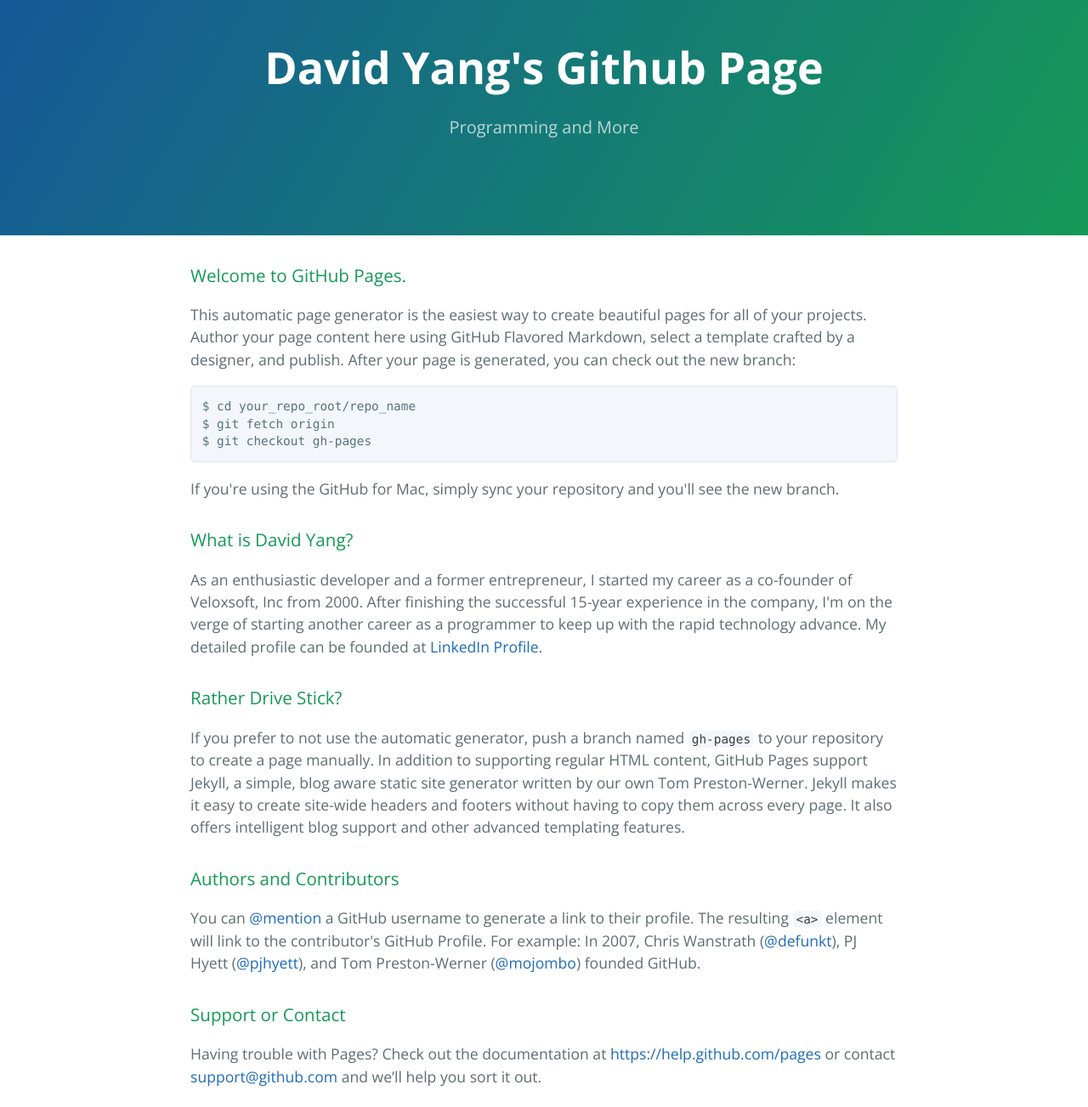
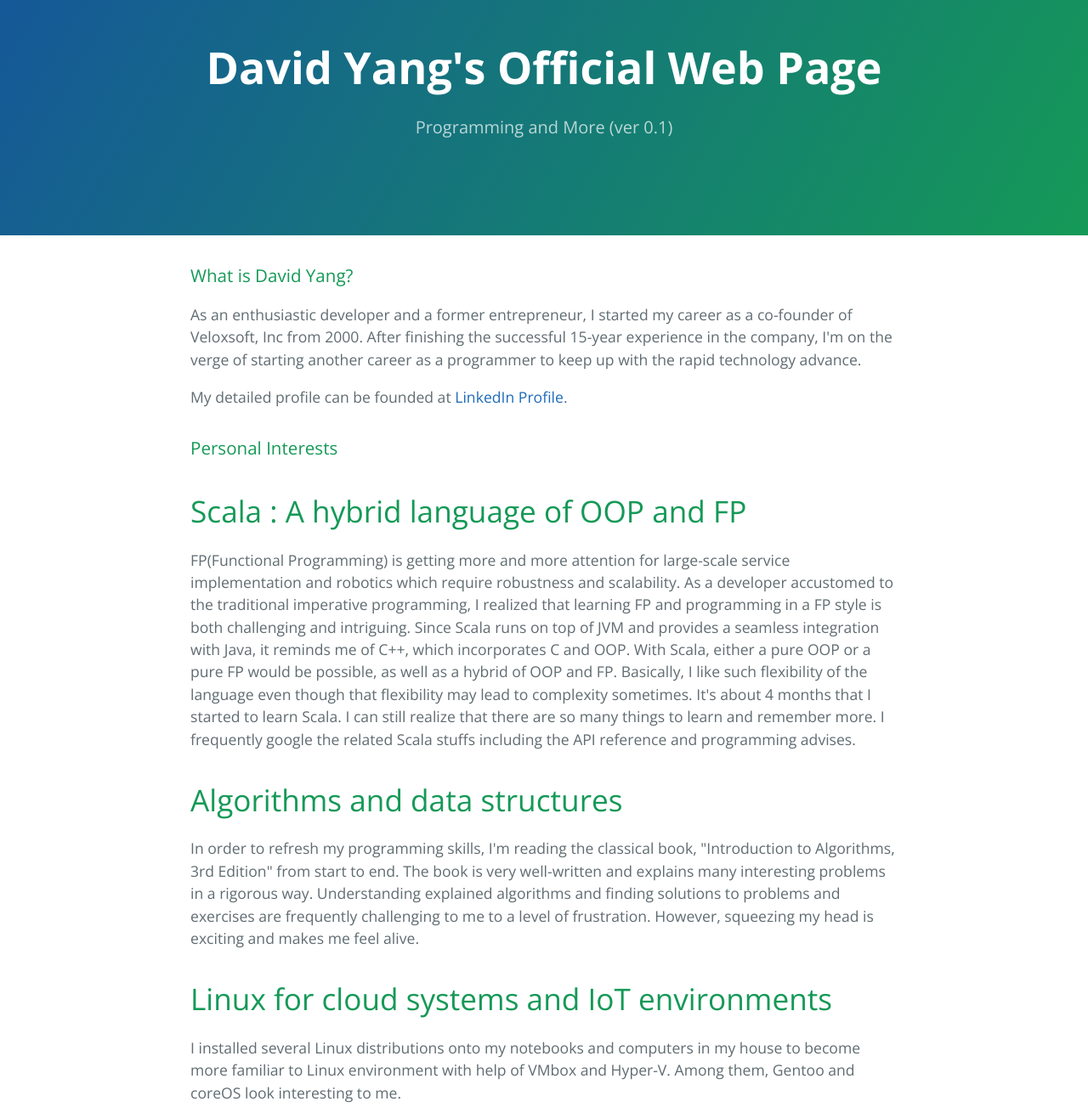
Before and after one commit to BluePilgrim/bluepilgrim.github.io, a plain HTML site: page index.html in a window 1280 px wide. Shown: the part 40-1343 px from the top of the page at 85% size. Drawn offline with nearby package versions, Linux system fonts and the light colour scheme.

Commit message:
Replace master branch with page content via GitHub

```diff
--- a/index.html
+++ b/index.html
@@ -2,7 +2,7 @@
 <html lang="en-us">
   <head>
     <meta charset="UTF-8">
-    <title>David Yang&#39;s Github Page by BluePilgrim</title>
+    <title>David Yang&#39;s Official Web Page by BluePilgrim</title>
     <meta name="viewport" content="width=device-width, initial-scale=1">
     <link rel="stylesheet" type="text/css" href="stylesheets/normalize.css" media="screen">
     <link href='http://fonts.googleapis.com/css?family=Open+Sans:400,700' rel='stylesheet' type='text/css'>
@@ -11,15 +11,45 @@
   </head>
   <body>
     <section class="page-header">
-      <h1 class="project-name">David Yang&#39;s Github Page</h1>
-      <h2 class="project-tagline">Programming and More</h2>
+      <h1 class="project-name">David Yang&#39;s Official Web Page</h1>
+      <h2 class="project-tagline">Programming and More (ver 0.1)</h2>
     </section>
 
     <section class="main-content">
       <h3>
-<a id="welcome-to-github-pages" class="anchor" href="#welcome-to-github-pages" aria-hidden="true"><span class="octicon octicon-link"></span></a>Welcome to GitHub Pages.</h3>
+<a id="what-is-david-yang" class="anchor" href="#what-is-david-yang" aria-hidden="true"><span class="octicon octicon-link"></span></a>What is David Yang?</h3>
 
-<p>This automatic page generator is the easiest way to create beautiful pages for all of your projects. Author your page content here using GitHub Flavored Markdown, select a template crafted by a designer, and publish. After your page is generated, you can check out the new branch:</p>
+<p>As an enthusiastic developer and a former entrepreneur, I started my career as a co-founder of Veloxsoft, Inc from 2000. After finishing the successful 15-year experience in the company, I'm on the verge of starting another career as a programmer to keep up with the rapid technology advance.</p>
+
+<p>My detailed profile can be founded at <a href="https://kr.linkedin.com/pub/david-yang/a4/ab0/639">LinkedIn Profile</a>.</p>
+
+<h3>
+<a id="personal-interests" class="anchor" href="#personal-interests" aria-hidden="true"><span class="octicon octicon-link"></span></a>Personal Interests</h3>
+
+<h1>
+<a id="scala--a-hybrid-language-of-oop-and-fp" class="anchor" href="#scala--a-hybrid-language-of-oop-and-fp" aria-hidden="true"><span class="octicon octicon-link"></span></a>Scala : A hybrid language of OOP and FP</h1>
+
+<p>FP(Functional Programming) is getting more and more attention for large-scale service implementation and robotics which require robustness and scalability. As a developer accustomed to the traditional imperative programming, I realized that learning FP and programming in a FP style is both challenging and intriguing. Since Scala runs on top of JVM and provides a seamless integration with Java, it reminds me of C++, which incorporates C and OOP. With Scala, either a pure OOP or a pure FP would be possible, as well as a hybrid of OOP and FP. Basically, I like such flexibility of the language even though that flexibility may lead to complexity sometimes.
+It's about 4 months that I started to learn Scala. I can still realize that there are so many things to learn and remember more. I frequently google the related Scala stuffs including the API reference and programming advises.</p>
+
+<h1>
+<a id="algorithms-and-data-structures" class="anchor" href="#algorithms-and-data-structures" aria-hidden="true"><span class="octicon octicon-link"></span></a>Algorithms and data structures</h1>
+
+<p>In order to refresh my programming skills, I'm reading the classical book, "Introduction to Algorithms, 3rd Edition" from start to end. The book is very well-written and explains many interesting problems in a rigorous way. Understanding explained algorithms and finding solutions to problems and exercises are frequently challenging to me to a level of frustration. However, squeezing my head is exciting and makes me feel alive.</p>
+
+<h1>
+<a id="linux-for-cloud-systems-and-iot-environments" class="anchor" href="#linux-for-cloud-systems-and-iot-environments" aria-hidden="true"><span class="octicon octicon-link"></span></a>Linux for cloud systems and IoT environments</h1>
+
+<p>I installed several Linux distributions onto my notebooks and computers in my house to become more familiar to Linux environment with help of VMbox and Hyper-V. Among them, Gentoo and coreOS look interesting to me.</p>
+
+<ul>
+<li>Gentoo : Its package system is source-based, not binary-based. Every packages should be compiled on the machine, which takes some time. Instead, all applications can be specialized to the machine with a clever setting of CFLAGS and other build instructions. I like its flexibility. Chromium OS and coreOS can be considered as a spin-off distro from Gentoo.</li>
+<li>coreOS : It is a micro OS, concisely packaged for using in cloud systems and IoT environments. It uses Docker as the basic package system and provides a distributed computing environment through etcd and fleetctl. Based on the ChromeOS upgrade mechanism, it provides a seamless and recoverable system upgrade with help of a dual-root system. I like its conciseness. Even though there are other similar micro OS's such as Snappy Ubuntu and Project Atom, I feel the future of coreOS is bright because of its fast movement and Google's endorsement.
+# Docker and containerization
+Similarly to virtualization, containerization provides a virtual execution environment for applications. As a VM developer, I have a natural interest in such virtualization technologies. Coupled with Linux, containerization may provide an isolated and secure environment for execution of heterogeneous types of applications with overheads lighter than the Java VM approach.
+This lightweight isolation from Docker/Containerization can lead to interesting use cases on various embedded system areas. For example, an automotive system may be benefited from containerization. Docker can provide separate execution environments for the mission-critical internal apps and the downloaded/3rd-party apps in the system. A failure of the downloaded apps does not influence the whole system, which ensures a robust operation of the system.
+# Machine learning and deep learning</li>
+</ul>
 
 <pre><code>$ cd your_repo_root/repo_name
 $ git fetch origin
@@ -27,12 +57,6 @@ $ git checkout gh-pages
 </code></pre>
 
 <p>If you're using the GitHub for Mac, simply sync your repository and you'll see the new branch.</p>
-
-<h3>
-<a id="what-is-david-yang" class="anchor" href="#what-is-david-yang" aria-hidden="true"><span class="octicon octicon-link"></span></a>What is David Yang?</h3>
-
-<p>As an enthusiastic developer and a former entrepreneur, I started my career as a co-founder of Veloxsoft, Inc from 2000. After finishing the successful 15-year experience in the company, I'm on the verge of starting another career as a programmer to keep up with the rapid technology advance.
-My detailed profile can be founded at <a href="https://kr.linkedin.com/pub/david-yang/a4/ab0/639">LinkedIn Profile</a>.</p>
 
 <h3>
 <a id="rather-drive-stick" class="anchor" href="#rather-drive-stick" aria-hidden="true"><span class="octicon octicon-link"></span></a>Rather Drive Stick?</h3>
```
Also changed, not shown: params.json (+1 -1 lines).
